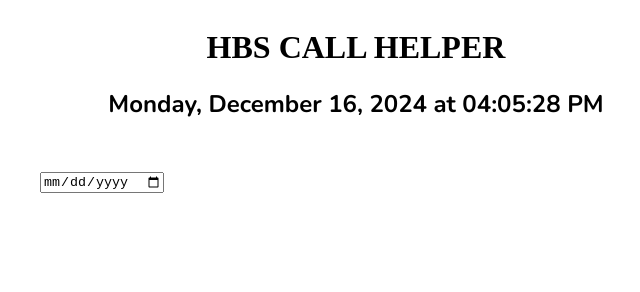
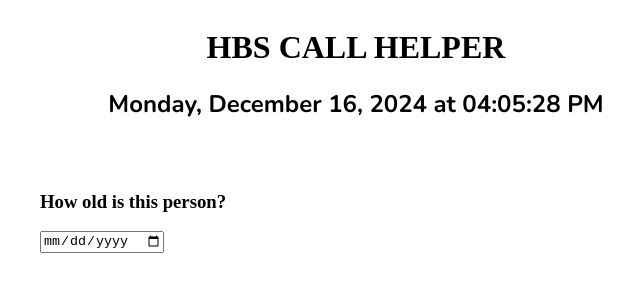
Before and after one commit to JanicaJensen/hbs-call-helper, a website: page index.html in a window 1280 px wide. Shown: the whole page, without its empty margins (284-924 px from the left). Drawn offline with nearby package versions, Linux system fonts and the light colour scheme; a web font is replaced by a local one.

Commit message:
more css changes

```diff
--- a/index.html
+++ b/index.html
@@ -25,6 +25,7 @@
     <div class="mainGrid">
       <div id="column1"></div>
       <div id="dateInput">
+        <h3>How old is this person?</h3>
         <form>
           <input type="date" id="birthdayInput" />
         </form>
```
